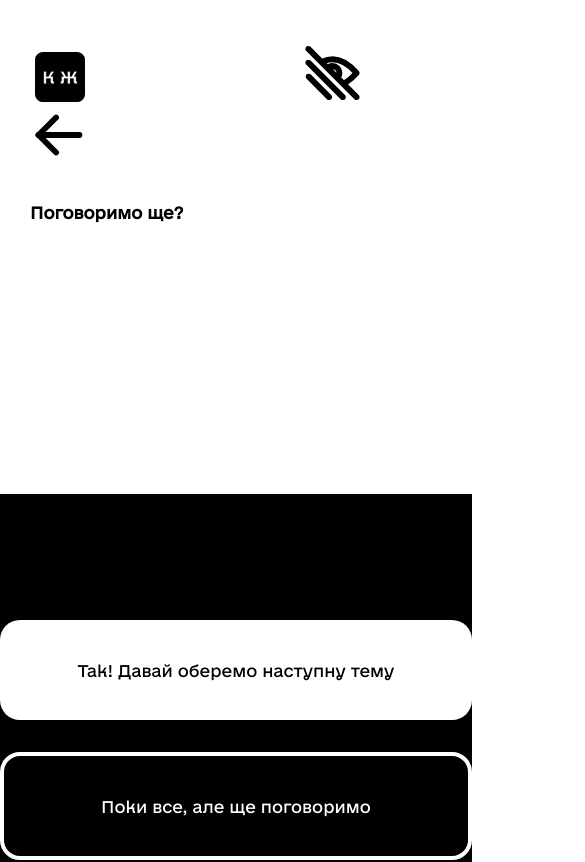
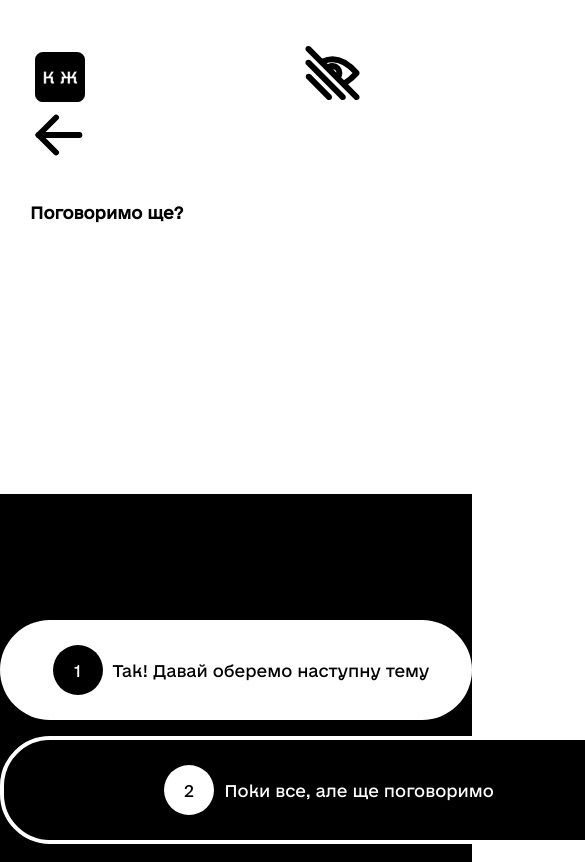
Before and after one commit to Vasilchenk23/future-hack, a React (Create React App) app: page /finish in a window 390 px wide. Shown: the top 862 px of the page, 585 px wide, since content can reach past the window. Built offline with nearby package versions, Linux system fonts and the light colour scheme.

Commit message:
change numbers

```diff
--- a/src/Components/Finish.jsx
+++ b/src/Components/Finish.jsx
@@ -52,12 +52,17 @@ const Finish = () => {
             <div className="black-block-finish" style={{backgroundColor: textColor}}>
               <Link to="/speaking">
                   <div className="true-block">
-                    <p className="item-true-block" style={{backgroundColor: backgroundColor, color: textColor}}>Так! Давай оберемо наступну тему</p>
+                    <p className="item-true-block" style={{backgroundColor: backgroundColor, color: textColor}}>
+                    <p className="p-number" style={{ color: backgroundColor, backgroundColor: textColor, display:'flex', width:'50px', height:'50px', textAlign:'center', justifyContent:'center', alignItems:'center', borderRadius:'30px', margin:"0px 10px"   }}>1</p>
+                      Так! Давай оберемо наступну тему
+                      </p>
                   </div>
               </Link>
               <Link to="/main">
-                  <div className="false-block">
-                    <p className="item-false-block" style={{backgroundColor: textColor, color: backgroundColor}}>Поки все, але ще поговоримо</p>
+                  <div className="false-block" style={{ border: `4px solid ${backgroundColor}`, width:'680px', height:'100px', display:'flex', justifyContent:'center', alignItems:'center', textAlign:'center', borderRadius:'50px', margin:'0 auto'}}>
+                    <p className="item-false-block" style={{backgroundColor: textColor, color: backgroundColor}}>
+                    <p className="p-number" style={{ color: textColor, backgroundColor: backgroundColor, display:'flex', width:'50px', height:'50px', textAlign:'center', justifyContent:'center', alignItems:'center', borderRadius:'30px', margin:"0px 10px 0px -30px"   }}>2</p>
+                      Поки все, але ще поговоримо</p>
                   </div>
               </Link>
             </div>
--- a/src/Components/Goals.jsx
+++ b/src/Components/Goals.jsx
@@ -68,6 +68,7 @@ const Goals = () => {
                       <path class="clr-i-solid clr-i-solid-path-1" d="M6.25,11.5,12,13.16l6.32-4.59-9.07.26A.52.52,0,0,0,9,8.91L6.13,10.56A.51.51,0,0,0,6.25,11.5Z"></path><path class="clr-i-solid clr-i-solid-path-2" d="M34.52,6.36,28.22,5a3.78,3.78,0,0,0-3.07.67L6.12,19.5l-4.57-.2a1.25,1.25,0,0,0-.83,2.22l4.45,3.53a.55.55,0,0,0,.53.09c1.27-.49,6-3,11.59-6.07l1.12,11.51a.55.55,0,0,0,.9.37l2.5-2.08a.76.76,0,0,0,.26-.45l2.37-13.29c4-2.22,7.82-4.37,10.51-5.89A1.55,1.55,0,0,0,34.52,6.36Z"></path>
                       <rect x="0" y="0" width="36" height="36" fill-opacity="0"/>
                     </svg>
+                    <p className="p-page"  style={{ color: backgroundColor, backgroundColor: textColor, display:'flex', width:'50px', height:'50px', textAlign:'center', justifyContent:'center', alignItems:'center', borderRadius:'30px', margin:"-90px 0px 70px 20px"   }}>1</p>
                       <h3>Хочу подорожувати</h3>
                     </div>
                   </Link>
@@ -88,6 +89,7 @@ const Goals = () => {
                         M56.972,126.433l-2.893,2.893l-5.786-5.787l2.893-2.893l-17.36-17.36l-2.893,2.893l-5.787-5.787l2.893-2.893l-8.68-8.68L2,106.18
                         l46.293,46.293l17.36-17.36L56.972,126.433z"/>
                       </svg>
+                      <p className="p-page"  style={{ color: backgroundColor, backgroundColor: textColor, display:'flex', width:'50px', height:'50px', textAlign:'center', justifyContent:'center', alignItems:'center', borderRadius:'30px', margin:"-90px 0px 70px 20px"   }}>2</p>
                       <h3>Розвиваю кар’єру</h3>
                     </div>
                   </Link>
@@ -137,6 +139,7 @@ const Goals = () => {
                             S476.618,377.806,470.758,377.806z"/>
                         </g>
                         </svg>
+                        <p className="p-page"  style={{ color: backgroundColor, backgroundColor: textColor, display:'flex', width:'50px', height:'50px', textAlign:'center', justifyContent:'center', alignItems:'center', borderRadius:'30px', margin:"-90px 0px 70px 20px"   }}>3</p>
                       <h3>Саморозвиваюся</h3>
                     </div>
                     </Link>
@@ -144,6 +147,7 @@ const Goals = () => {
                     <div className="item-div" style={{ color: textColor, fontSize: `${fontSize}px` }}>
                         <svg fill="currentColor" style={{ fill: textColor }} width="100px" height="100px" viewBox="0 0 24 24" xmlns="http://www.w3.org/2000/svg">
                         <path d="M19.73,16.663A3.467,3.467,0,0,0,20.5,14.5a3.5,3.5,0,0,0-7,0,3.467,3.467,0,0,0,.77,2.163A6.04,6.04,0,0,0,12,18.69a6.04,6.04,0,0,0-2.27-2.027A3.467,3.467,0,0,0,10.5,14.5a3.5,3.5,0,0,0-7,0,3.467,3.467,0,0,0,.77,2.163A6,6,0,0,0,1,22a1,1,0,0,0,1,1H22a1,1,0,0,0,1-1A6,6,0,0,0,19.73,16.663ZM7,13a1.5,1.5,0,1,1-1.5,1.5A1.5,1.5,0,0,1,7,13ZM3.126,21a4,4,0,0,1,7.748,0ZM17,13a1.5,1.5,0,1,1-1.5,1.5A1.5,1.5,0,0,1,17,13Zm-3.874,8a4,4,0,0,1,7.748,0ZM6,2V8A1,1,0,0,0,7,9H9.865l1.367,1.641a1,1,0,0,0,1.536,0L14.135,9H17a1,1,0,0,0,1-1V2a1,1,0,0,0-1-1H7A1,1,0,0,0,6,2ZM8,3h8V7H13.667a1,1,0,0,0-.769.359L12,8.438l-.9-1.079A1,1,0,0,0,10.333,7H8Z"/></svg>
+                        <p className="p-page"  style={{ color: backgroundColor, backgroundColor: textColor, display:'flex', width:'50px', height:'50px', textAlign:'center', justifyContent:'center', alignItems:'center', borderRadius:'30px', margin:"-90px 0px 70px 20px"   }}>4</p>
                       <h3>Хочу спілкуватися з усім світом</h3>
                     </div>
                     </Link>
@@ -159,6 +163,7 @@ const Goals = () => {
                           C37.537,14.813,38.022,15.541,38.022,16.348z"/>
                       </g>
                     </svg>
+                    <p className="p-page"  style={{ color: backgroundColor, backgroundColor: textColor, display:'flex', width:'50px', height:'50px', textAlign:'center', justifyContent:'center', alignItems:'center', borderRadius:'30px', margin:"-90px 0px 70px 20px"   }}>5</p>
                       <h3>Вивчаю в рамках освіти</h3>
                     </div>
                     </Link>
@@ -182,6 +187,7 @@ const Goals = () => {
                           C5.422,4,4,5.423,4,7.172v19.656C4,28.576,5.422,30,7.172,30h19.654C28.576,30,30,28.576,30,26.828V7.172z"/>
                       </g>
                     </svg>
+                    <p className="p-page" style={{ color: backgroundColor, backgroundColor: textColor, display:'flex', width:'50px', height:'50px', textAlign:'center', justifyContent:'center', alignItems:'center', borderRadius:'30px', margin:"-90px 0px 70px 20px"   }}>6</p>
                       <h3>А чоби ні?</h3>
                     </div>
                     </Link>
--- a/src/Components/Speaking.jsx
+++ b/src/Components/Speaking.jsx
@@ -86,6 +86,7 @@ const Speaking = () => {
                     style={{ width: "100px", height: "100px", color: textColor, fill:"currentColor" }}
                   />
                   <p className="item-text-travel">{icon.title}</p>
+                  <p className="p-page"  style={{ color: backgroundColor, backgroundColor: textColor, display:'flex', width:'50px', height:'50px', textAlign:'center', justifyContent:'center', alignItems:'center', borderRadius:'30px', margin:"0px 0px 70px 130px"   }}>1</p>
                 </div>
               </div>
             </Link>
--- a/src/index.css
+++ b/src/index.css
@@ -225,7 +225,7 @@ code {
   justify-content: center;
   align-items: center;
   text-align: center;
-  border-radius: 20px;
+  border-radius: 50px;
 }
 
 .item-false-block{
@@ -233,8 +233,7 @@ code {
   height: 100px;
   background-color: rgb(0, 0, 0);
   color: white;
-  border: 4px solid rgb(255, 255, 255);
-  border-radius: 20px;
+  border-radius: 50px;
   display: flex;
   justify-content: center;
   align-items: center;
@@ -384,6 +383,7 @@ a {
 .item-block{
   display: flex;
   justify-content: start;
+  padding: 0px 0px 0px 10px;
   text-align: center;
   width: 900px;
   height: 80px;
@@ -471,6 +471,22 @@ a {
     width: 300px;
   }
 
+  .p-number{
+    width: 70px;
+    height: 40px;
+    margin-left: 10px;
+    margin-top: 5px;
+    font-size: 16px;
+  }
+
+  .p-number-4{
+    width: 70px;
+    height: 40px;
+    margin-left: 10px;
+    margin-top: 5px;
+    font-size: 16px;
+  }
+
 }
 
 
@@ -508,6 +524,10 @@ a {
     height: 74vh;
     margin-top: -430px;
     grid-template-columns: repeat(1, 1fr);
+  }
+
+  .p-page{
+    display: none;
   }
 
   .item-div{
```
Also changed, not shown: src/Components/LanguageLevel.jsx (+28 -1 lines).
